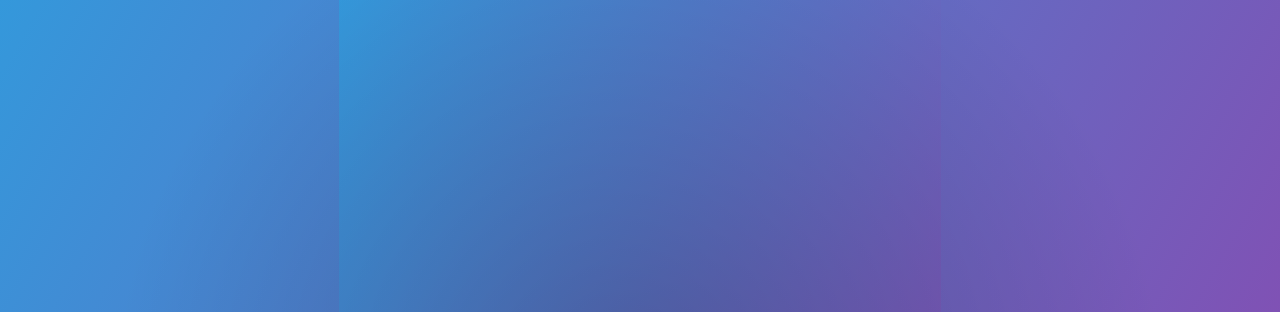
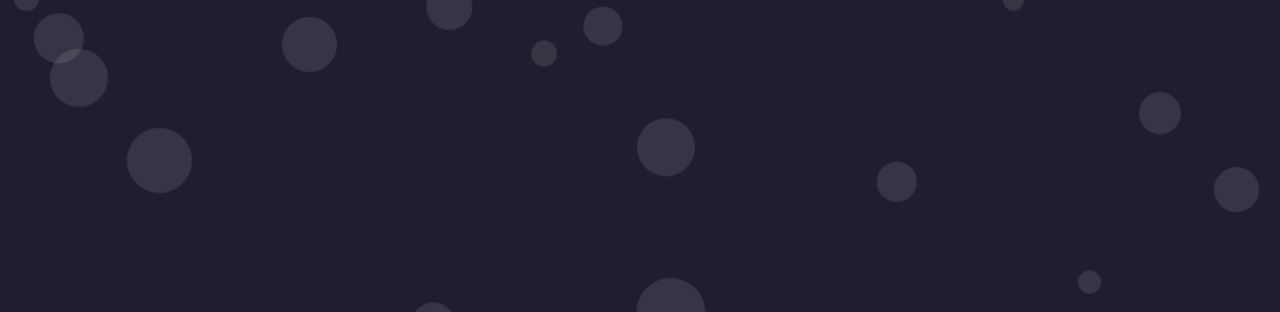
Before and after one commit to tbrown0139/KnovonDomains, a plain HTML site: page index.html in a window 1280 px wide. Shown: the top 312 px of the page. Drawn offline with Linux system fonts and the light colour scheme.

Commit message:
Update index.html

```diff
--- a/index.html
+++ b/index.html
@@ -9,26 +9,47 @@
             margin: 0;
             padding: 0;
             font-family: Arial, sans-serif;
-            background: linear-gradient(120deg, #3498db, #8e44ad);
+            background: #1e1e2f;
             height: 100vh;
             overflow: hidden;
             display: flex;
             justify-content: center;
             align-items: center;
             transition: background 0.3s ease;
+            color: #ffffff;
         }
 
         .background {
             position: absolute;
             width: 100%;
             height: 100%;
-            background: radial-gradient(circle, rgba(0,0,0,0.2) 0%, rgba(0,0,0,0) 70%);
+            overflow: hidden;
             pointer-events: none;
+        }
+
+        .shape {
+            position: absolute;
+            width: 50px;
+            height: 50px;
+            background: rgba(255, 255, 255, 0.1);
+            border-radius: 50%;
+            animation: float 10s infinite ease-in-out;
+        }
+
+        @keyframes float {
+            0% {
+                transform: translateY(0) rotate(0deg);
+            }
+            50% {
+                transform: translateY(-20px) rotate(180deg);
+            }
+            100% {
+                transform: translateY(0) rotate(360deg);
+            }
         }
 
         .content {
             text-align: center;
-            color: #fff;
             z-index: 2;
             padding: 1rem;
             max-width: 90%;
@@ -84,23 +105,6 @@
             cursor: pointer;
         }
 
-        .snowflake {
-            position: fixed;
-            top: -10px;
-            color: white;
-            font-size: 1rem;
-            pointer-events: none;
-            user-select: none;
-            opacity: 0.8;
-            animation: fall linear infinite;
-        }
-
-        @keyframes fall {
-            to {
-                transform: translateY(100vh);
-            }
-        }
-
         @media (max-width: 600px) {
             .content h1 {
                 font-size: 2rem;
@@ -130,6 +134,19 @@
     </div>
 
     <script>
+        // Create interactive geometric shapes
+        const shapesContainer = document.querySelector('.background');
+        for (let i = 0; i < 50; i++) {
+            const shape = document.createElement('div');
+            shape.classList.add('shape');
+            shape.style.left = Math.random() * 100 + 'vw';
+            shape.style.top = Math.random() * 100 + 'vh';
+            shape.style.width = Math.random() * 50 + 20 + 'px';
+            shape.style.height = shape.style.width;
+            shape.style.animationDuration = Math.random() * 5 + 5 + 's';
+            shapesContainer.appendChild(shape);
+        }
+
         // Parallax effect
         document.addEventListener('mousemove', (e) => {
             const x = (e.clientX / window.innerWidth) * 100;
@@ -144,6 +161,9 @@
             }
             if (e.key.toLowerCase() === 's') {
                 toggleSnow();
+            }
+            if (e.key.toLowerCase() === 'b') {
+                window.location.href = 'https://buyh.edu';
             }
         });
 
```
